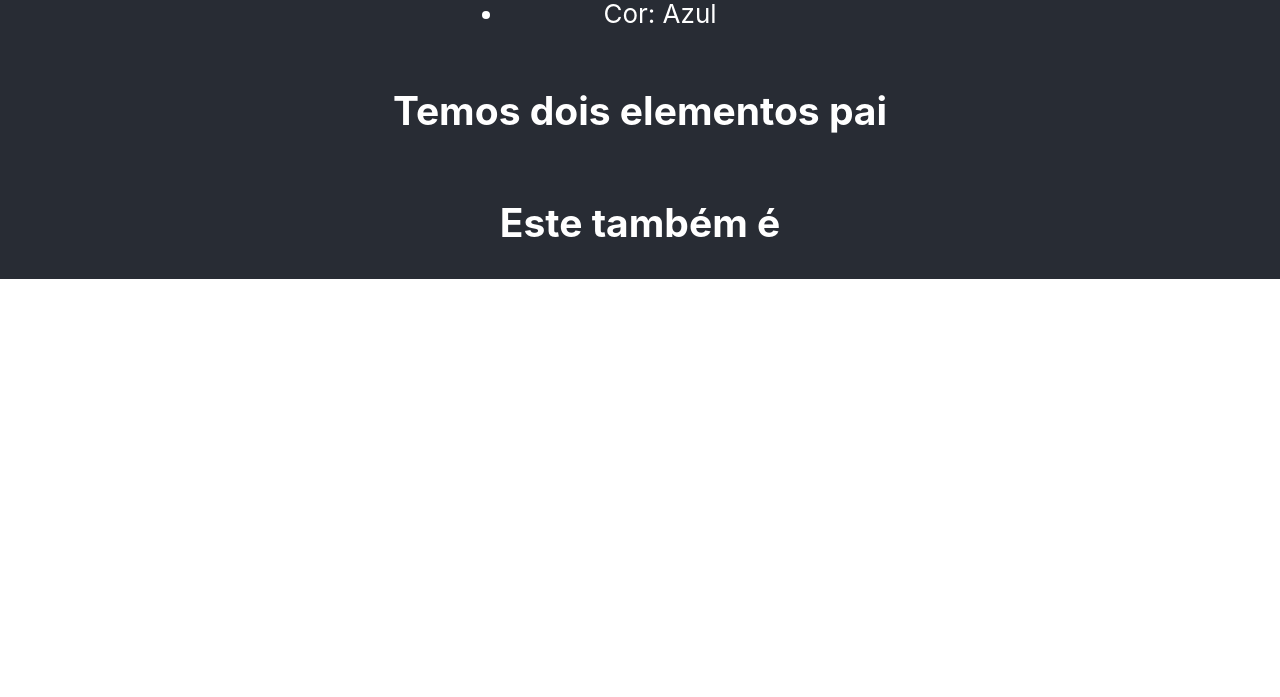
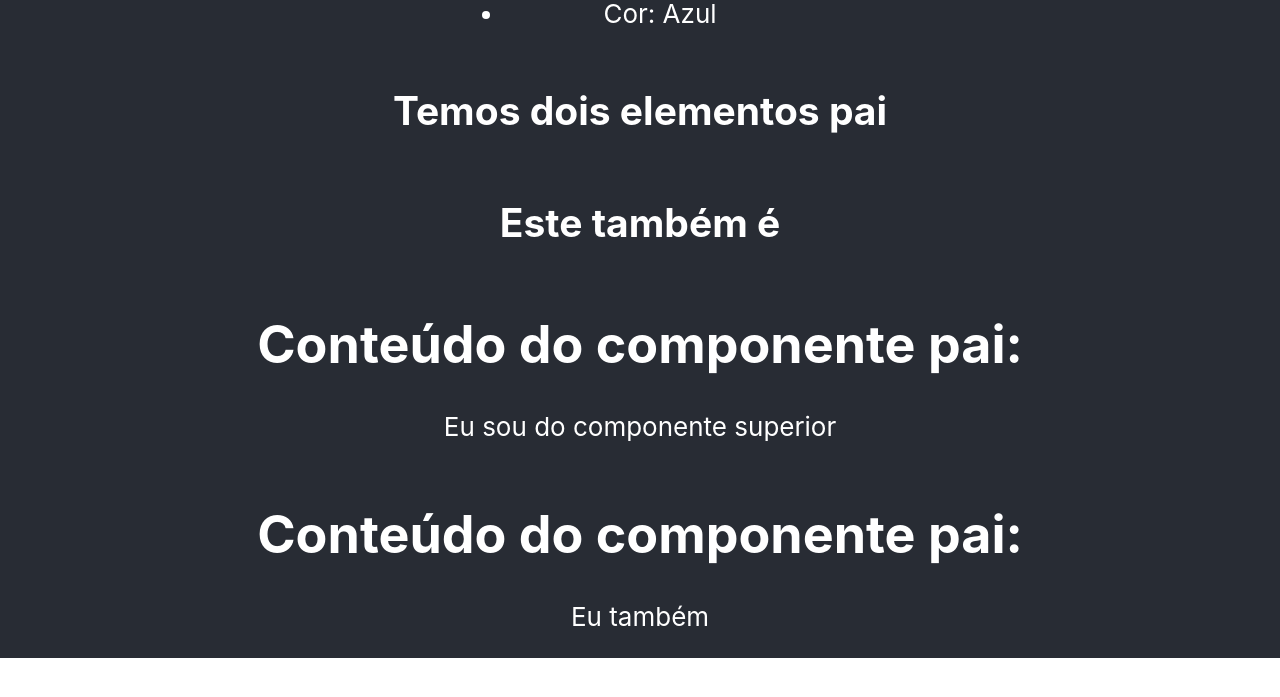
Before and after one commit to rcargnelutti/ReactZeroMaestria, a React (Create React App) app in the folder 3_AVANCANDO_NO_REACT/avancando/: page / in a window 1280 px wide. Shown: the part 3160-3857 px from the top of the page. Built offline with nearby package versions, Linux system fonts and the light colour scheme.

Commit message:
42 - A prop children

```diff
--- a/3_AVANCANDO_NO_REACT/avancando/src/App.js
+++ b/3_AVANCANDO_NO_REACT/avancando/src/App.js
@@ -3,6 +3,7 @@
 import City from './assets/city.jpg'
 import CarDetails from './components/CarDetails';
 import ConditionalRender from './components/CondidionalRender';
+import Container from './components/Container';
 import Fragment from './components/Fragment';
 import ListRender from './components/ListRender';
 import ManageData from './components/ManageData';
@@ -53,6 +54,15 @@
         ))}
         {/* fragments */}
       <Fragment />
+      {/* children prop */}
+      <Container>
+        <p>Eu sou do componente superior</p>
+      </Container>
+      <Container>
+        <div>
+          <p>Eu também</p>
+        </div>
+      </Container>
       </header>
     </div>
   );
--- /dev/null
+++ b/3_AVANCANDO_NO_REACT/avancando/src/components/Container.js
@@ -0,0 +1,12 @@
+import React from "react";
+
+const Container = ({ children }) => {
+  return (
+    <div>
+      <h1>Conteúdo do componente pai:</h1>
+      {children}
+    </div>
+  );
+};
+
+export default Container;
```
